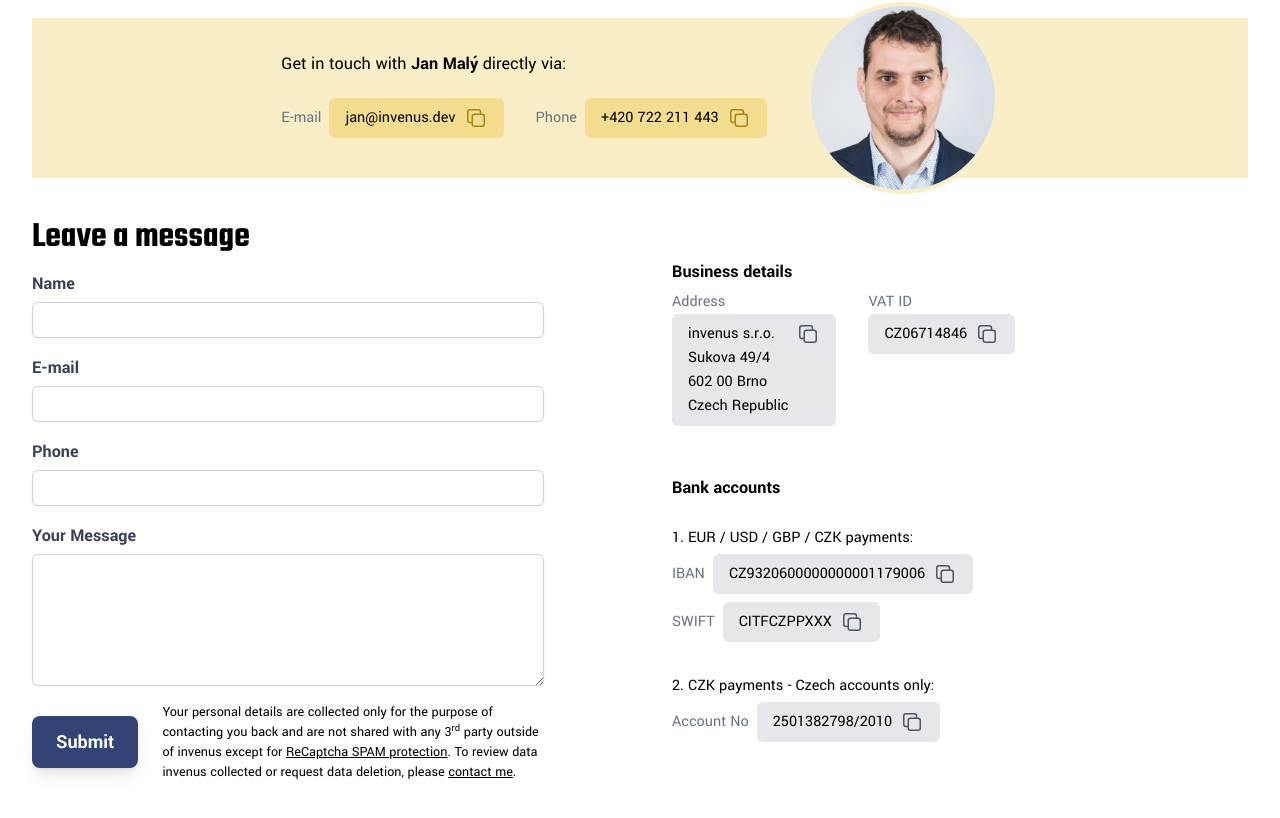
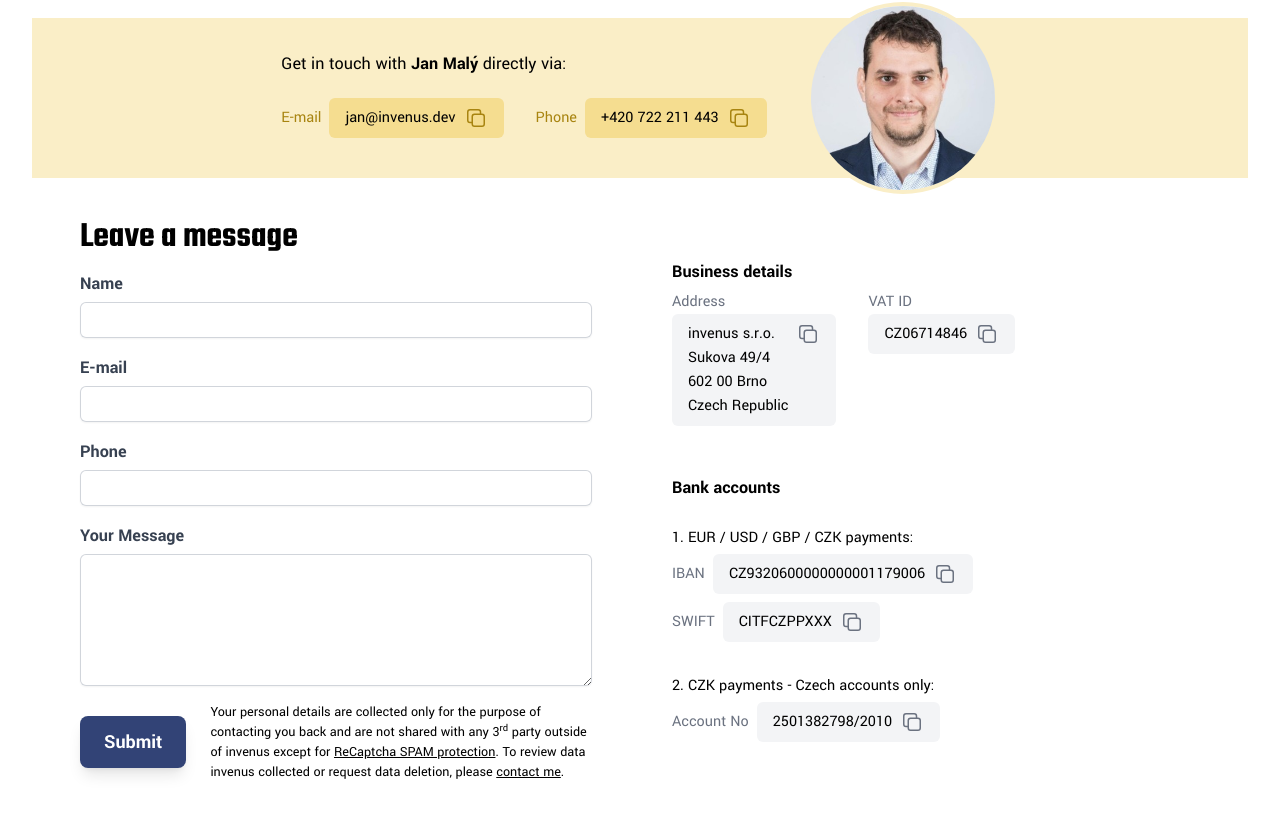
Before and after one commit to invenus-dev/invenus-dev-website, a React (Vite) app: page / in a window 1280 px wide. Shown: the part 4976-5794 px from the top of the page. Built offline with nearby package versions, Linux system fonts and the light colour scheme; no server answers.

Commit message:
fix: styling updates

```diff
--- a/index.html
+++ b/index.html
@@ -311,7 +311,9 @@
             <span data-key="phone">+420 722 211 443</span>
           </div>
         </div>
-        <div class="flex flex-col items-center space-y-8 lg:flex-row lg:space-x-16 lg:space-y-0">
+        <div
+          class="flex flex-col items-center space-y-8 px-12 lg:flex-row lg:space-x-16 lg:space-y-0"
+        >
           <div class="relative lg:w-1/2" id="contact-form-container"></div>
           <div class="lg:w-1/2" id="contact-details-container">
             <span data-key="business"
--- a/src/components/ContactDetails/ContactLine.tsx
+++ b/src/components/ContactDetails/ContactLine.tsx
@@ -13,11 +13,13 @@ const ContactLine = ({ label, value, isVertical = false, isYellow = false }: Pro
     <div
       className={classNames('mb-2 mt-1 flex', isVertical ? 'flex-col items-start' : 'items-center')}
     >
-      <div className="mr-2 text-gray-500">{label}</div>
+      <div className={classNames('mr-2', isYellow ? 'text-secondary-darker' : 'text-gray-500')}>
+        {label}
+      </div>
       <div
         className={classNames(
           'flex space-x-2 rounded-md px-4 py-2',
-          isYellow ? 'bg-secondary' : 'bg-gray-200'
+          isYellow ? 'bg-secondary' : 'bg-gray-100'
         )}
       >
         <div className="" dangerouslySetInnerHTML={{ __html: parsedValue }} />
@@ -27,7 +29,7 @@ const ContactLine = ({ label, value, isVertical = false, isYellow = false }: Pro
           viewBox="0 0 24 24"
           strokeWidth={1.5}
           stroke="currentColor"
-          className={classNames('h-6 w-6', isYellow ? 'text-secondary-darker' : 'text-gray-600')}
+          className={classNames('h-6 w-6', isYellow ? 'text-secondary-darker' : 'text-gray-500')}
         >
           <path
             strokeLinecap="round"
```
